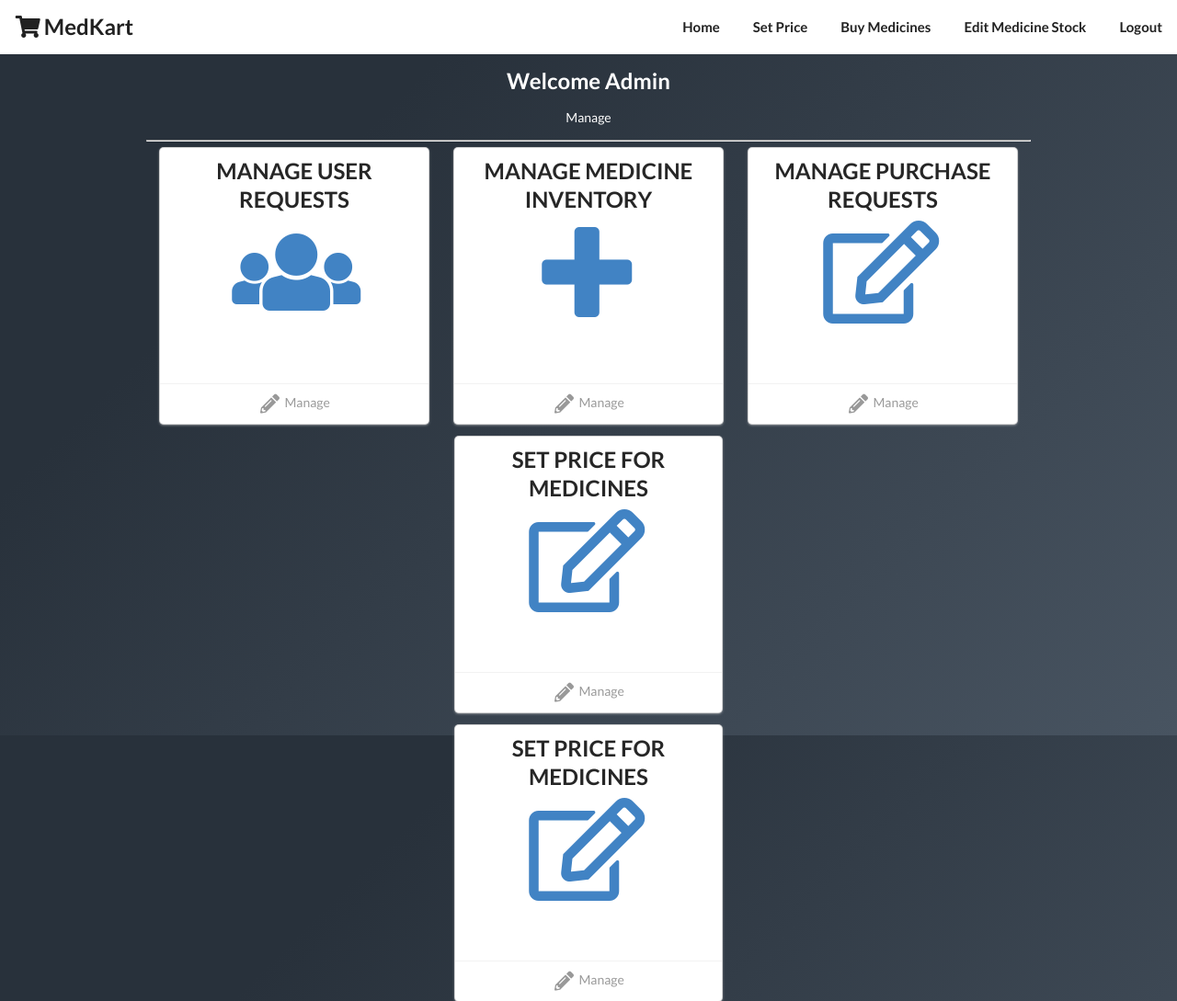
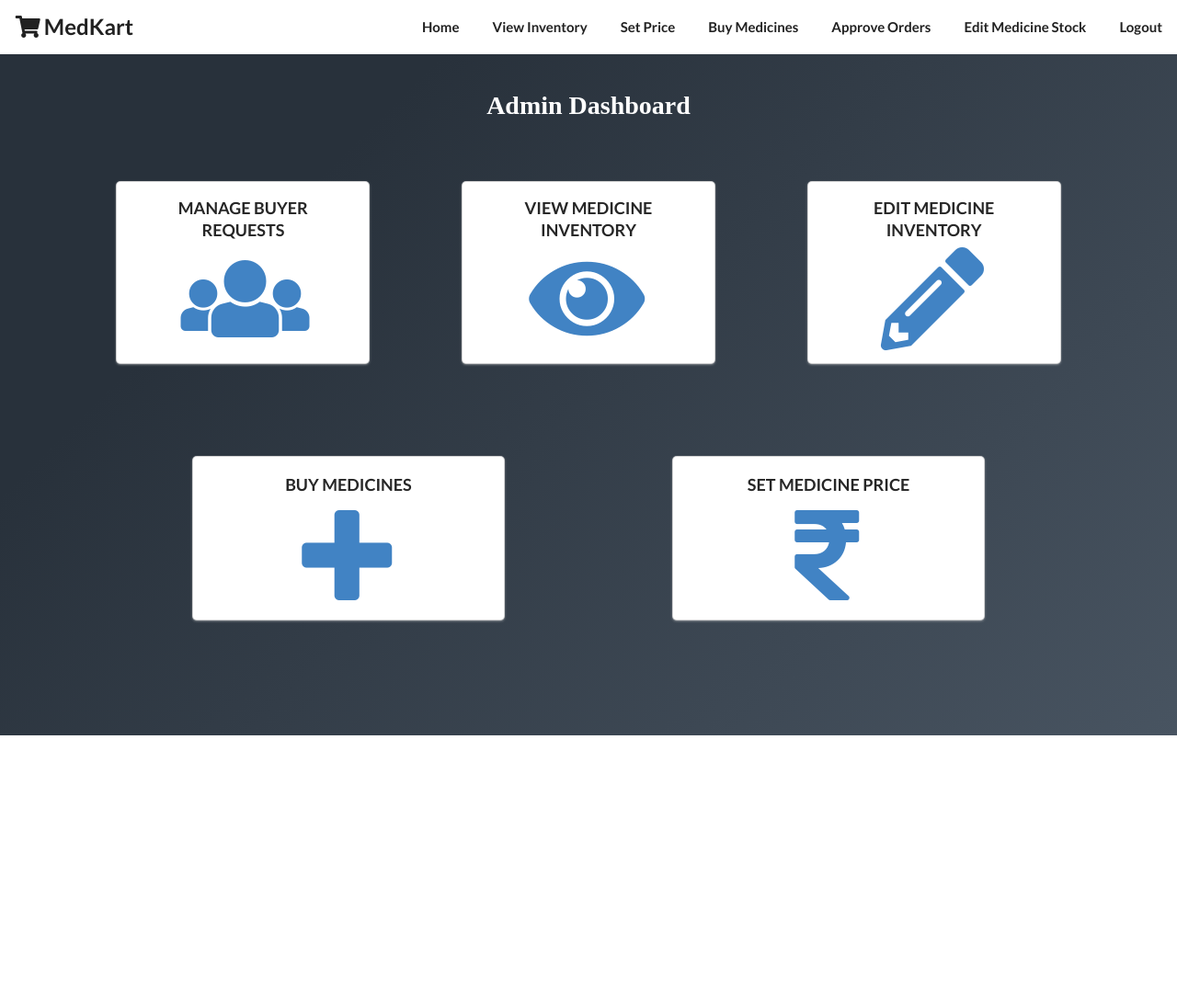
Before and after one commit to sathwik3009/PMS, a PHP site: page /adminhome.php in a window 1280 px wide. Shown: the whole page at 92% size. After the commit the page ends 800 px from the top, so only its background shows below. Run offline with PHP 8.4, Linux system fonts and the light colour scheme; some libraries are stand-ins or nearby versions.

Commit message:
Update adminhome.php

```diff
--- a/adminhome.php
+++ b/adminhome.php
@@ -1,3 +1,16 @@
+<?php
+session_start();
+$servername = "localhost:3306";
+$username = "root";
+$password = "";
+$dbname = "pms";
+
+$conn = new mysqli($servername, $username, $password, $dbname);
+if ($conn->connect_error) {
+    die("Connection failed: " . $conn->connect_error);
+}
+$conn->close();
+?>
 <!DOCTYPE html>
 <html>
 <head>
@@ -13,17 +26,46 @@
       background-color: #37414b;
       background-image: linear-gradient(315deg, #485461 0%, #28313b 74%);
   }
+.ui.fluid.card{
+  width:30%;
+  height:30%;
+  margin:4.5%;
+}
+.admin__head{
+  text-align:center!important;
+  color:white;
+  font-family:'sans-serif';
+  font-weight:700;
+  margin-top:3%;
+}
+.card__head{
+  text-align:center!important;
+  font-weight:700;
+  margin:3% !important;
+}
+.row{
+    display:flex;
+    justify-content:space-evenly;
+}
+.admin-body{
+    display:flex;
+    flex-direction:column;
+}
+.ui.centered.container{
+    margin-top:0;
+}
 </style>
+</head>
 <body>
-
-
 <div class="ui secondary menu navbar" style="padding:3px; background-color:white;">
-
     <a class="ui item">
     <h2><i class="shopping cart icon" size="big"></i>MedKart</h2></a>
     <div class="right menu">
-      <a href="adminhome.php" class="ui item">
+        <a href="/admindashboard.php" class="ui item">
         <h4>Home</h4>
+        </a>
+        <a href="/admin.php" class="ui item">
+        <h4>View Inventory</h4>
         </a>
         <a href="setprice.php" class="ui item">
         <h4>Set Price</h4>
@@ -31,92 +73,70 @@
         <a href="buymed.php" class="ui item">
         <h4>Buy Medicines</h4>
         </a>
+        <a href="" class="ui item">
+        <h4>Approve Orders</h4>
+        </a>
         <a href="editadm.php" class="ui item">
         <h4>Edit Medicine Stock</h4>
         </a>
-          <a href="logout.php" class="ui item">
+        <a href="/" class="ui item">
         <h4>Logout</h4>
         </a>
     </div>
 </div>
-  <center style="color:white;">
-    <h2>Welcome Admin</h2>
-    <p>Manage</p>
-    <hr style="width:75%">
-
-    <div class="ui three stackable cards" style="width:75%;">
-
-    <div class="ui card" style="height:300px;">
-
+<h1 class="admin__head">Admin Dashboard</h1>
+<div class="ui centered container">
+<div class="admin__body">
+  <div class="row">
+    <div class="ui fluid card">
         <div class="content" >
-    <div class="center aligned header"><h2>MANAGE USER REQUESTS</h2></div>
+            <div class="center aligned header"><h3 class="card__head">MANAGE BUYER REQUESTS</h3></div>
             <div class="center aligned description">
             <a href="adminbuyer.php" ><p><i class="massive users icon"></i></p></a>
             </div>
         </div>
-  <div class="extra content">
-    <div class="center aligned author">
-      <i class="large pencil alternate icon"></i>Manage
+    </div>
+    <div class="ui fluid card">
+    <div class="content">
+    <div class="center aligned header"><h3 class="card__head">VIEW MEDICINE INVENTORY</h3></div>
+    <div class="center aligned description">
+    <a href="editadm.php"><p><i class="massive eye icon"></i></p></a>
     </div>
   </div>
 
     </div>
+    <div class="ui fluid card">
+    <div class="content">
+    <div class="center aligned header"><h3 class="card__head">EDIT MEDICINE INVENTORY</h3></div>
+    <div class="center aligned description">
+    <a href="editadm.php"><p><i class="massive pencil icon"></i></p></a>
+    </div>
+  </div>
 
-<div class="ui card" style="height:300px;">
+    </div>
+  </div>
+  <div class="row">
+    <div class="ui fluid card">
     <div class="content">
-    <div class="center aligned header"><h2>MANAGE MEDICINE INVENTORY</h2></div>
+    <div class="center aligned header"><h3 class="card__head">BUY MEDICINES</h3></div>
     <div class="center aligned description">
     <a href="editadm.php"><p><i class="massive plus icon"></i></p></a>
     </div>
   </div>
-  <div class="extra content">
-    <div class="center aligned author">
-    <i class="large pencil alternate icon"></i>Manage
+    </div>
+    <div class="ui fluid card">
+    <div class="content">
+    <div class="center aligned header"><h3 class="card__head">SET MEDICINE PRICE</h3></div>
+    <div class="center aligned description">
+    <a href="editadm.php"><p><i class="massive rupee sign icon"></i></p></a>
     </div>
   </div>
-</div>
-<div class="ui card" style="height:300px;">
-  <div class="content">
-    <div class="center aligned header"><h2>MANAGE PURCHASE REQUESTS</h2></div>
-    <div class="center aligned description">
-    <a href="buymed.php"> <p><i class="massive edit outline icon"></i></p></a>
-    </div>
-  </div>
-  <div class="extra content">
-    <div class="center aligned author">
-      <i class="large pencil alternate icon"></i>Manage
+
     </div>
   </div>
   </div>
 </div>
-<div class="ui card" style="height:300px;">
-  <div class="content">
-    <div class="center aligned header"><h2>SET PRICE FOR MEDICINES</h2></div>
-    <div class="center aligned description">
-    <a href="setprice.php"> <p><i class="massive edit outline icon"></i></p></a>
 </div>
 </div>
-  <div class="extra content">
-    <div class="center aligned author">
-      <i class="large pencil alternate icon"></i>Manage
-    </div>
-  </div>
-</div>
-</div>
-<div>
-<div class="ui card" style="height:300px;">
-  <div class="content">
-    <div class="center aligned header"><h2>SET PRICE FOR MEDICINES</h2></div>
-    <div class="center aligned description">
-    <a href="setprice.php"> <p><i class="massive edit outline icon"></i></p></a>
-    </div>
-  </div>
-  <div class="extra content">
-    <div class="center aligned author">
-      <i class="large pencil alternate icon"></i>Manage
-    </div>
-  </div>
-</div>
-</div>
-</center>
 </body>
+</html>
```
Lines whose indentation alone changed are shown as unchanged.
